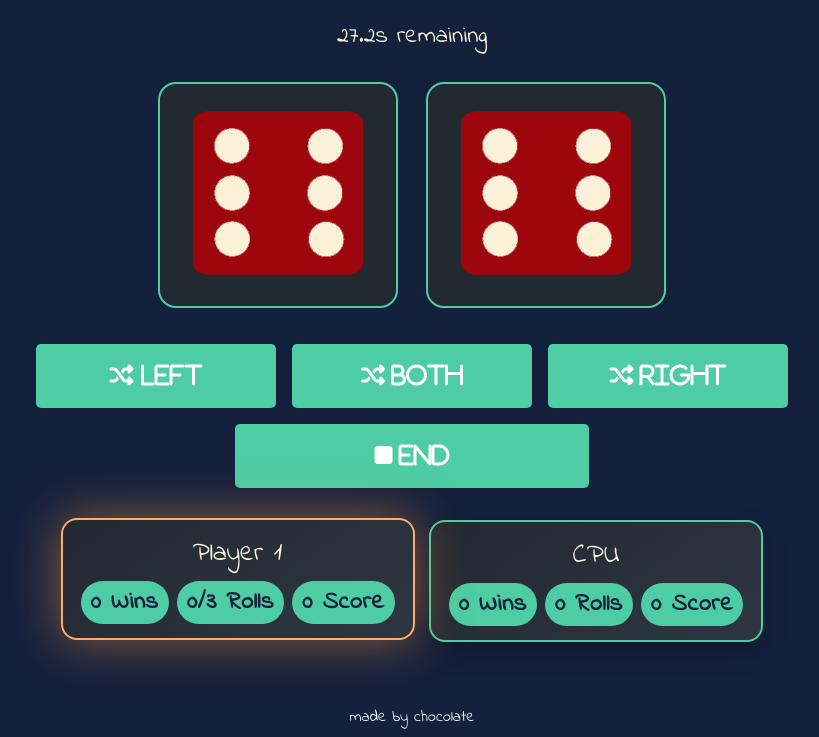
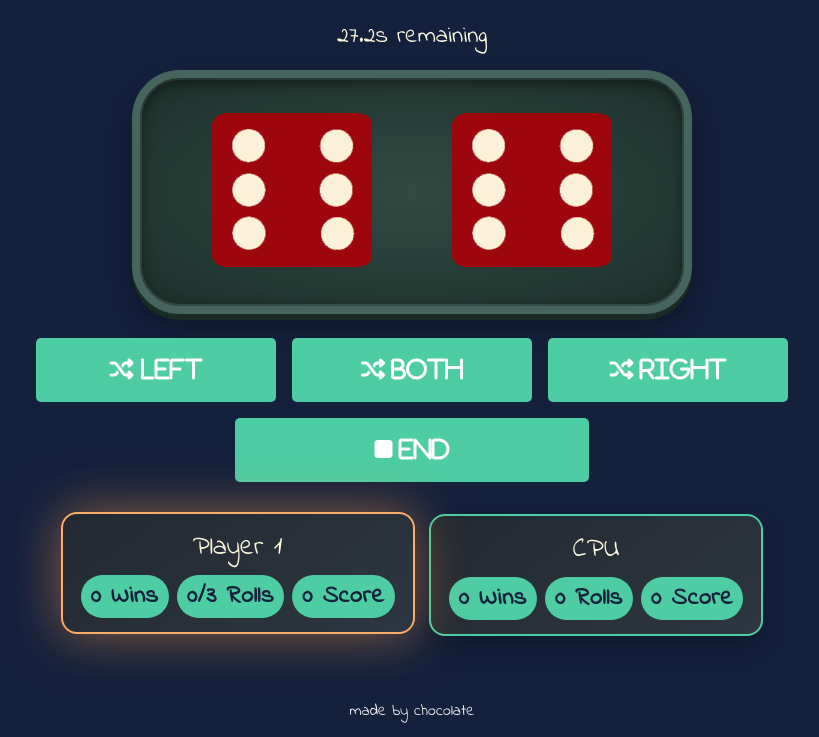
Before and after one commit to rpattapagala/twenty-one-dice-game, a plain HTML site: page index.html in a window 1280 px wide. Both pictures are taken after a click on the button "Start". Shown: the part 141-878 px from the top of the page, without its empty margins (228-1047 px from the left). Drawn offline with Linux system fonts and the light colour scheme.

Commit message:
changes theme

```diff
--- a/index.html
+++ b/index.html
@@ -42,12 +42,14 @@
 
       <div class="board" style="flex-wrap: wrap; justify-content: space-around;">
         <div class="turn-timer" id="turn-timer" role="timer" aria-label="Time remaining this turn"></div>
-        <div class="dice">
-          <img class="img1" src="./images/dice2.png" alt="">
-        </div>
+        <div class="dice-plate">
+          <div class="dice">
+            <img class="img1" src="./images/dice2.png" alt="">
+          </div>
 
-        <div class="dice">
-          <img class="img2" src="./images/dice1.png" alt="">
+          <div class="dice">
+            <img class="img2" src="./images/dice1.png" alt="">
+          </div>
         </div>
 
         <div class="button-container">
--- a/styles.css
+++ b/styles.css
@@ -4,16 +4,32 @@
   text-align: center;
 }
 
+.dice-plate {
+  display: flex;
+  align-items: center;
+  justify-content: center;
+  gap: clamp(12px, 4vw, 40px);
+  box-sizing: border-box;
+  width: min(100%, 560px);
+  margin: 16px auto 24px;
+  padding: 32px 20px;
+  border: 8px solid #46655e;
+  border-radius: 48px;
+  background: radial-gradient(ellipse at center, #304b43, #1c302b);
+  box-shadow:
+    inset 0 4px 14px rgba(0, 0, 0, 0.5),
+    inset 0 0 0 2px rgba(159, 220, 192, 0.2),
+    0 6px 0 #182b25,
+    0 14px 24px rgba(0, 0, 0, 0.3);
+}
+
 .dice {
   text-align: center;
   display: inline-block;
   box-sizing: border-box;
-  width: min(40%, 240px);
-  margin: 12px;
-  padding: 24px 12px;
-  border: 2px solid #4ECCA3;
-  border-radius: 18px;
-  background-color: #232931;
+  flex: 1;
+  min-width: 0;
+  max-width: 200px;
 }
 
 body {
```
